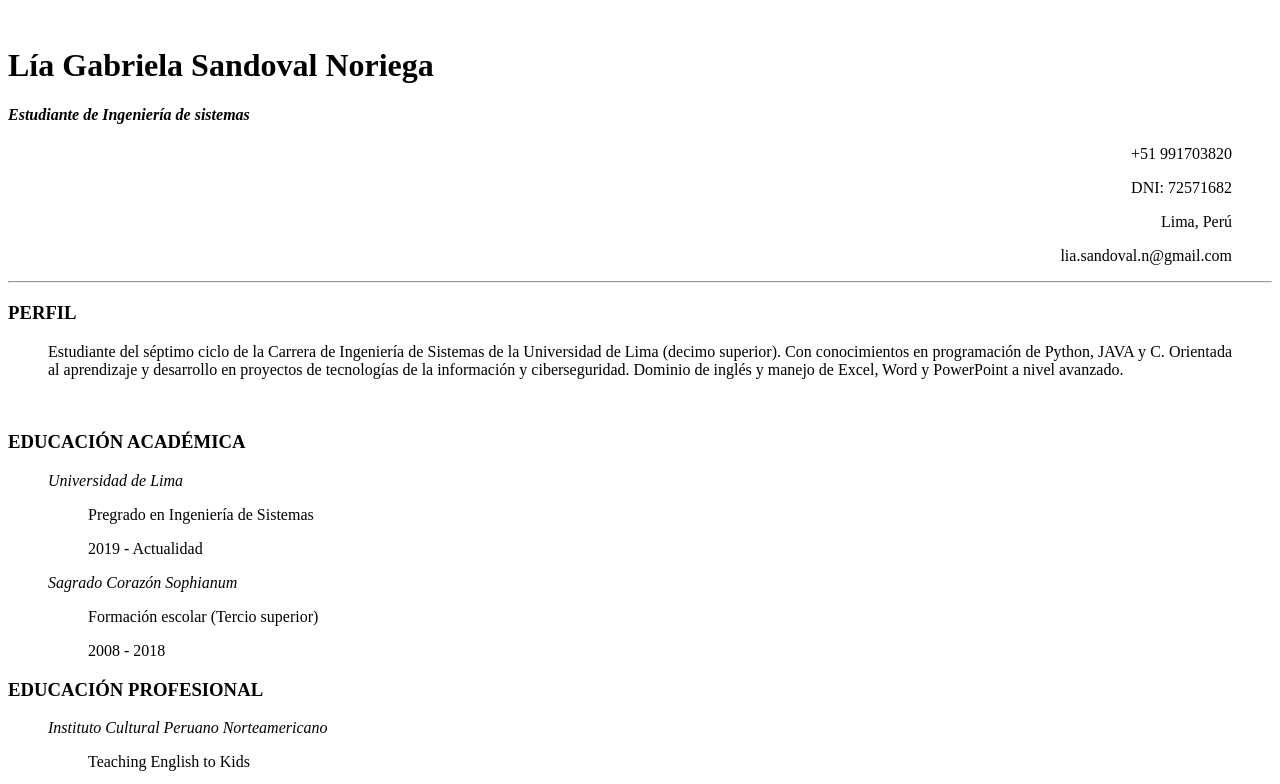
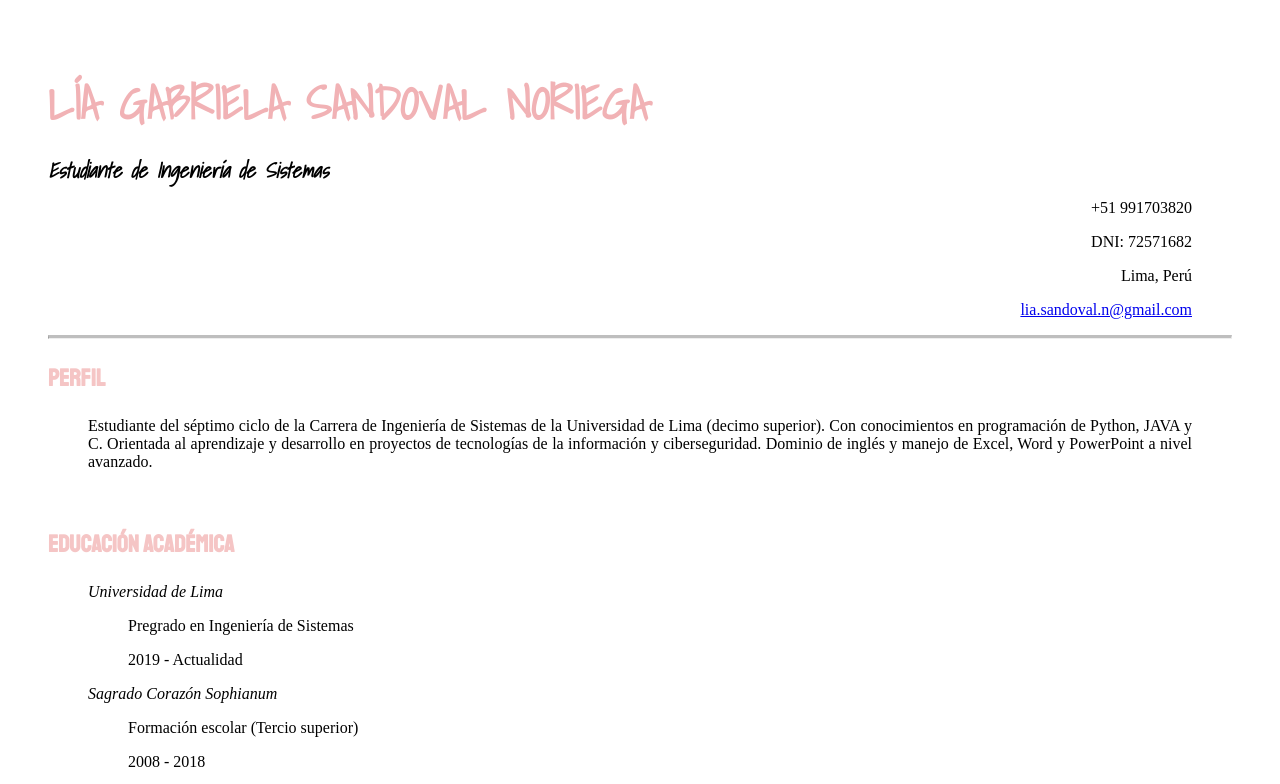
Before and after one commit to ItsJavito/PrograWeb-Grupo6, a plain HTML site: page cv/lia/CV_SANDOVAL.html in a window 1280 px wide. Shown: the top 784 px of the page. Drawn offline with Linux system fonts and the light colour scheme.

Commit message:
css basico terminado

```diff
--- a/cv/lia/CV_SANDOVAL.html
+++ b/cv/lia/CV_SANDOVAL.html
@@ -5,29 +5,43 @@
     <meta http-equiv="X-UA-Compatible" content="IE=edge">
     <meta name="viewport" content="width=device-width, initial-scale=1.0">
     <title>CV_Sandoval_Lia</title>
+    <link rel="stylesheet" href="Style.css" type="text/css">
+    <link rel="preconnect" href="https://fonts.googleapis.com">
+    <link rel="preconnect" href="https://fonts.gstatic.com" crossorigin>
+    <link href="https://fonts.googleapis.com/css2?family=Indie+Flower&family=Shadows+Into+Light&display=swap" rel="stylesheet">
+    <style>
+      @import url('https://fonts.googleapis.com/css2?family=Indie+Flower&family=Satisfy&family=Shadows+Into+Light&display=swap');
+      </style>
+    <style>
+        @import url('https://fonts.googleapis.com/css2?family=Amatic+SC&family=Indie+Flower&family=Satisfy&family=Shadows+Into+Light&display=swap');
+    </style>
+    <style>
+      @import url('https://fonts.googleapis.com/css2?family=Amatic+SC&family=Indie+Flower&family=Satisfy&family=Shadows+Into+Light&family=Staatliches&display=swap');
+      </style>
 </head>
 <body>
 
-    <div>
+    <div> <blockquote>
       <br/>
       <h1>Lía Gabriela Sandoval Noriega</h1>
-      <h4><i>Estudiante de Ingeniería de sistemas</i> </h4>
+      <h4><i>Estudiante de Ingeniería de Sistemas</i> </h4>
       <blockquote align="right">+51 991703820</blockquote>
       <blockquote align="right">DNI: 72571682</blockquote>
       <blockquote align="right">Lima, Perú</blockquote>
-      <blockquote align="right">lia.sandoval.n@gmail.com</blockquote>
-      <hr/>
+      <blockquote align="right"><a href=”mailto:lia.sandoval.n@gmail.com”>lia.sandoval.n@gmail.com</a></blockquote>
+
+      <hr/></blockquote>
     </div>
     <div>
 
     </div>
-    <DIV>
+    <DIV> <blockquote>
       <h3>PERFIL</h3>
       <blockquote align="justify">Estudiante del séptimo ciclo de la Carrera de Ingeniería de Sistemas de la Universidad de Lima (decimo superior). Con conocimientos en programación de Python, JAVA y C. Orientada al aprendizaje y desarrollo en proyectos de tecnologías de la información y ciberseguridad. Dominio de inglés y manejo de Excel, Word y PowerPoint a nivel avanzado.</blockquote>
-      <br/>
+      <br/></blockquote>
     </DIV>
 
-    <DIV>
+    <DIV> <blockquote>
       <h3>EDUCACIÓN ACADÉMICA</h3>
       <p>
         <blockquote> <i>Universidad de Lima</i>
@@ -40,10 +54,10 @@
           <blockquote>Formación escolar (Tercio superior) </blockquote>
           <blockquote>2008 - 2018</blockquote>
         </blockquote>
-      </p>
+      </p></blockquote>
     </DIV>
 
-    <DIV>
+    <DIV> <blockquote>
       <h3>EDUCACIÓN PROFESIONAL</h3>
       <p>
         <blockquote> <i>Instituto Cultural Peruano Norteamericano</i>
@@ -62,8 +76,10 @@
           <blockquote>Office 2013 Expert Specialist </blockquote>
           <blockquote>2017</blockquote>
         </blockquote>
-      </p>
-    <DIV>
+      </p></blockquote>
+      </DIV>
+
+    <DIV> <blockquote>
       <h3>IDIOMAS</h3>
      <ul>
        <li>Inglés
@@ -72,10 +88,10 @@
        <li>Español
          <blockquote>Nativo</blockquote>
        </li>
-     </ul>
+     </ul></blockquote>
     </DIV>
 
-    <DIV>
+    <DIV> <blockquote>
       <h3>INFORMACIÓN ADICIONAL</h3>
       <p>
         <blockquote>
@@ -98,9 +114,11 @@
           <blockquote>15 enero - 15 febrero 2017</blockquote>
           <blockquote>Seattle, Washington, USA</blockquote>
         </blockquote>
-      </p>
+      </p></blockquote>
     </DIV>
-    <hr/>
+
+    <blockquote><hr/></blockquote>
     <br/>
+
 </body>
 </html>
--- /dev/null
+++ b/cv/lia/Style.css
@@ -0,0 +1,32 @@
+h1{
+    font-family: 'Amatic SC', cursive;
+    font-family: 'Indie Flower', cursive;
+    font-family: 'Satisfy', cursive;
+    font-family: 'Shadows Into Light', cursive;
+    text-transform: uppercase;
+    font-size: 2.9em;
+    color: #F1B2B5;
+
+}
+
+
+h3{
+    color: #F5C5C5;
+    font-family: 'Amatic SC', cursive;
+    font-family: 'Indie Flower', cursive;
+    font-family: 'Satisfy', cursive;
+    font-family: 'Shadows Into Light', cursive;
+    font-family: 'Staatliches', cursive;
+    font-size: 1.5em;
+}
+
+h4{
+    font-family: 'Indie Flower', cursive;
+    font-family: 'Satisfy', cursive;
+    font-family: 'Shadows Into Light', cursive;
+    font-size: 1.3em;
+    line-height: 0em;
+}
+hr{
+    border-top: 3.5px solid #BEBEBE;
+}
```
